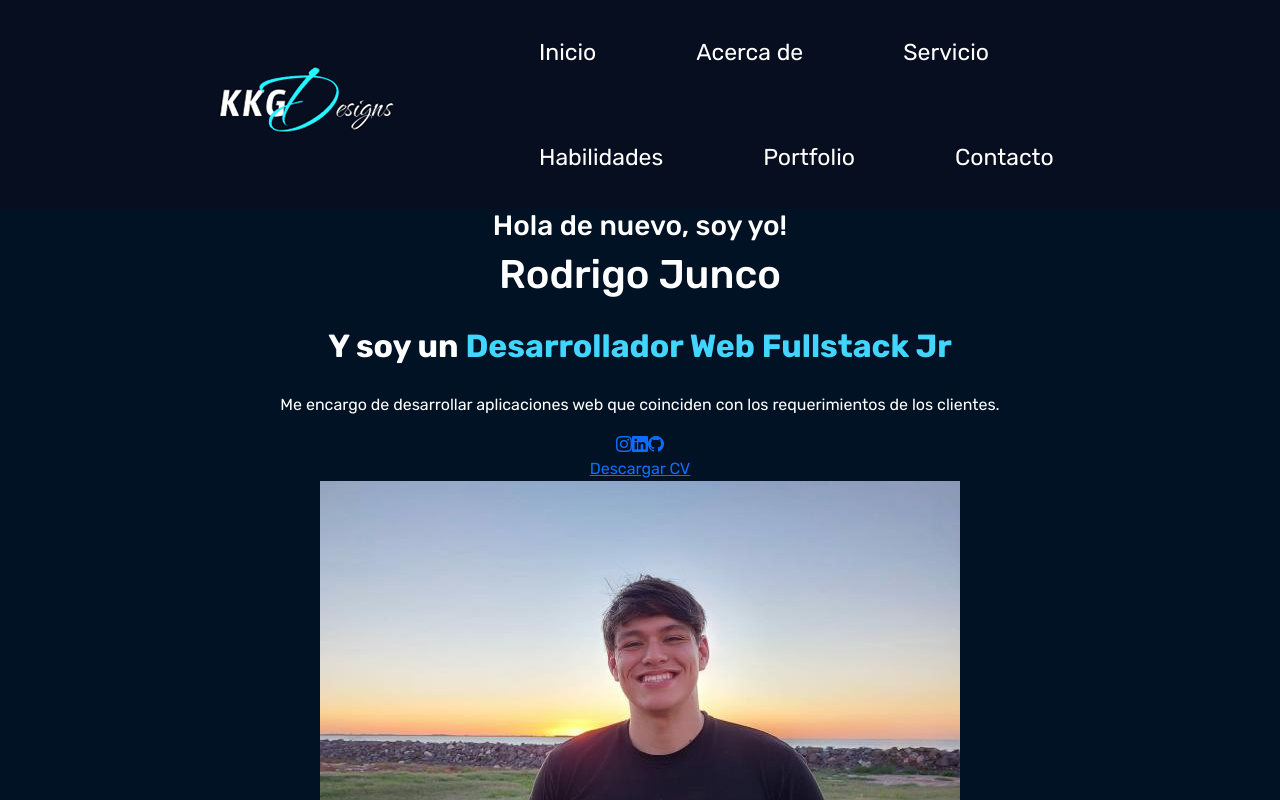
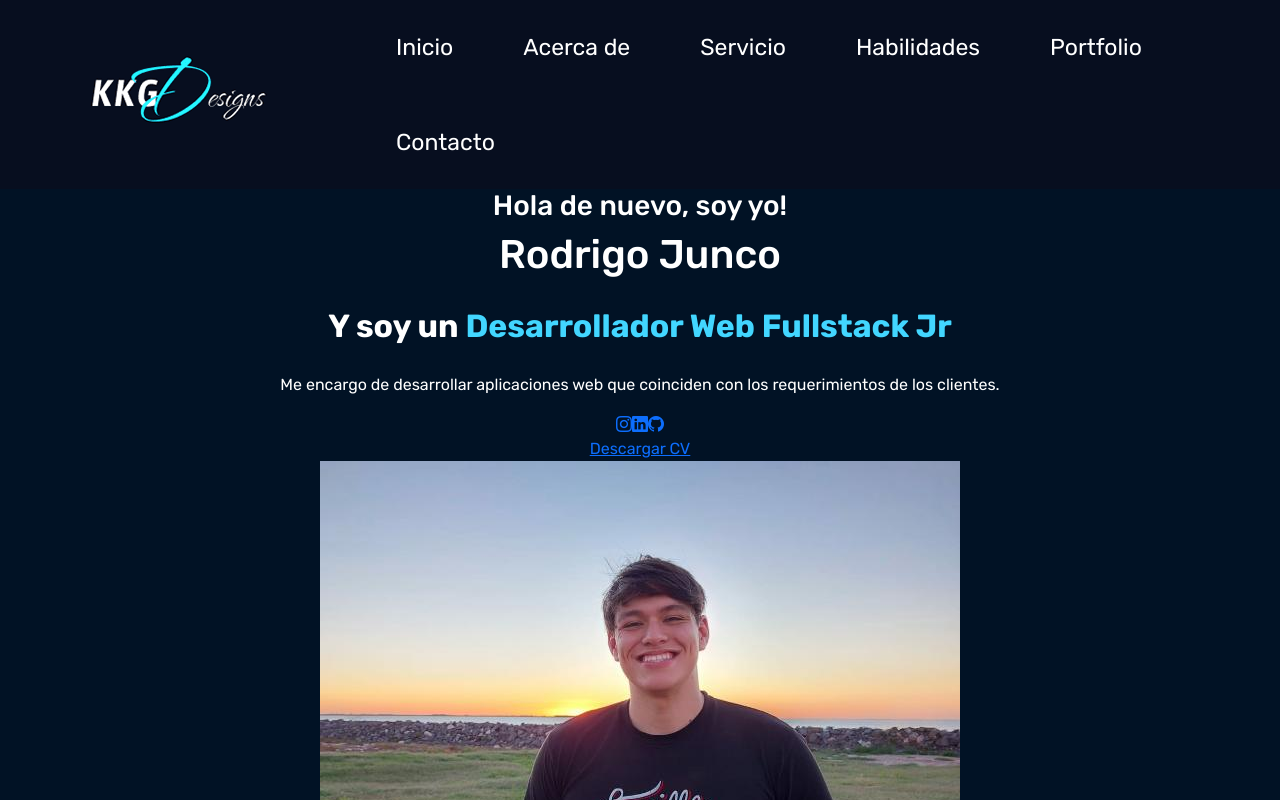
Before and after one commit to RPJunco/my-portfolio-react, a React (Vite) app: page / in a window 1280 px wide. Shown: the top 800 px of the page. Built offline with nearby package versions, Linux system fonts and the light colour scheme.

Commit message:
Se modifico una propiedad (width) relacionada a la clase 'container-fluid'

```diff
--- a/src/Component/Header/Header.css
+++ b/src/Component/Header/Header.css
@@ -13,6 +13,7 @@
 .navbar .container-fluid {
     display: flex;
     justify-content: space-around !important;
+    width: 100%;
 }
 
 .navbar {
@@ -24,7 +25,7 @@
 }
 
 .nav-link{
-    padding: 35px 50px !important;
+    padding: 30px 35px !important;
     color: white !important;
     font-size: 23px !important;
     transition: background-color 1.9s, color 1.9s !important;
```
